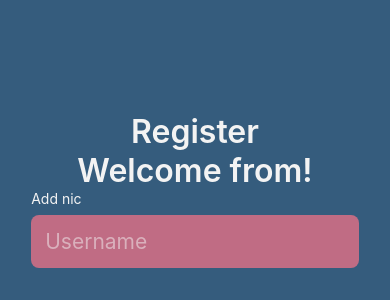
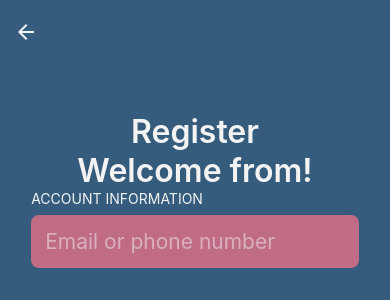
Before and after one commit to MarcinSzablak/loginApp, a React Native app: screen /Register in a window 390 px wide. Shown: the top 300 px of the page. Built offline with nearby package versions, Linux system fonts and the light colour scheme.

Commit message:
freezing for now name of the user

```diff
--- a/App.js
+++ b/App.js
@@ -14,7 +14,7 @@ export default function App() {
     <>
       <StatusBar style='auto'/>
       <NavigationContainer>
-        <Stack.Navigator initialRouteName='Register'>
+        <Stack.Navigator initialRouteName='Menu'>
           <Stack.Screen
             name = 'Menu'
             component = {Menu}
--- a/screens/AppScreen.js
+++ b/screens/AppScreen.js
@@ -4,7 +4,7 @@ const AppScreen = () =>{
     return(
         <View style={styles.mainCointainer}>
             <Text>
-                Balls
+                balls
             </Text>
         </View>
     )
--- a/screens/Menu.js
+++ b/screens/Menu.js
@@ -17,8 +17,8 @@ const Menu = ({navigation}) => {
             <FlatList
                 style = {styles.flatList}
                 data = {DATA}
-                horizontal={false}
-                showsVerticalScrollIndicator={false}
+                horizontal = {false}
+                showsVerticalScrollIndicator = {false}
                 renderItem = {({item}) =>
                     <Account
                         id={item.id}
--- a/screens/Register.js
+++ b/screens/Register.js
@@ -10,14 +10,14 @@ import ButtonC from "./componentsForAll/ButtonC";
 import { signUp } from './authentication/authenticantion';
 
 const Register = ({navigation}) =>{
-    const [name, setName] = useState('')
+    //const [name, setName] = useState('')
     const [mail, setMail] = useState('')
     const [password, setPassword] = useState('')
-
+    /*
     const nameHandler = (result) =>{
         setName(result)
     }
-
+    */
     const mailHandler = (result) =>{
         setMail(result)
     }
@@ -26,12 +26,17 @@ const Register = ({navigation}) =>{
         setPassword(result)
     }
 
+    const pressHandler = () =>{
+        signUp(mail, password)
+        navigation.navigate('AppScreen')
+    }
+
     return(
         <View style={styles.mainContainer}>
             <HeaderC>Register</HeaderC>
             <View style={{margin:hp('-1%')}}/>
             <HeaderC>Welcome from!</HeaderC>
-
+            {/*
             <InputHeader>Add nic</InputHeader>
             <InputC
                 secure={false}
@@ -40,7 +45,7 @@ const Register = ({navigation}) =>{
                 Username
             </InputC>
             <View style={{margin:hp('2%')}}/>
-
+            */}
             <InputHeader>ACCOUNT INFORMATION</InputHeader>
             <InputC
                 secure={false}
@@ -64,11 +69,11 @@ const Register = ({navigation}) =>{
                 <A href='https://www.youtube.com/watch?v=dQw4w9WgXcQ' style={styles.link}> Privacy Policy.</A>
             </Text>
 
-            <ButtonC bgC={'#F67280'} onPress={() => signUp(name, mail, password)}>Register</ButtonC>
+            <ButtonC bgC={'#F67280'} onPress={pressHandler}>Register</ButtonC>
         </View>
     )
 }
-//() => navigation.navigate('AppScreen')
+
 const styles = StyleSheet.create({
     mainContainer:{
         flex: 1,
```
